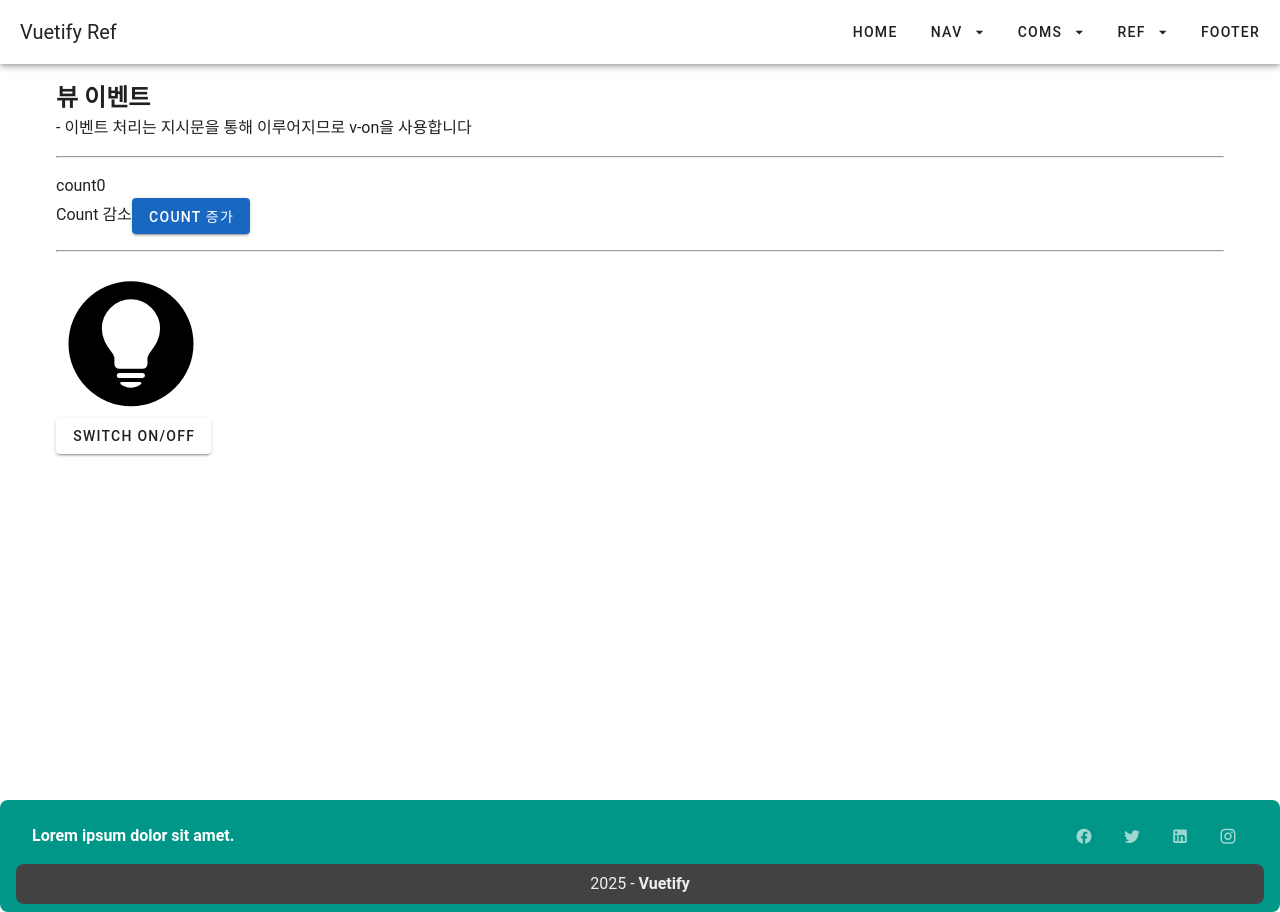
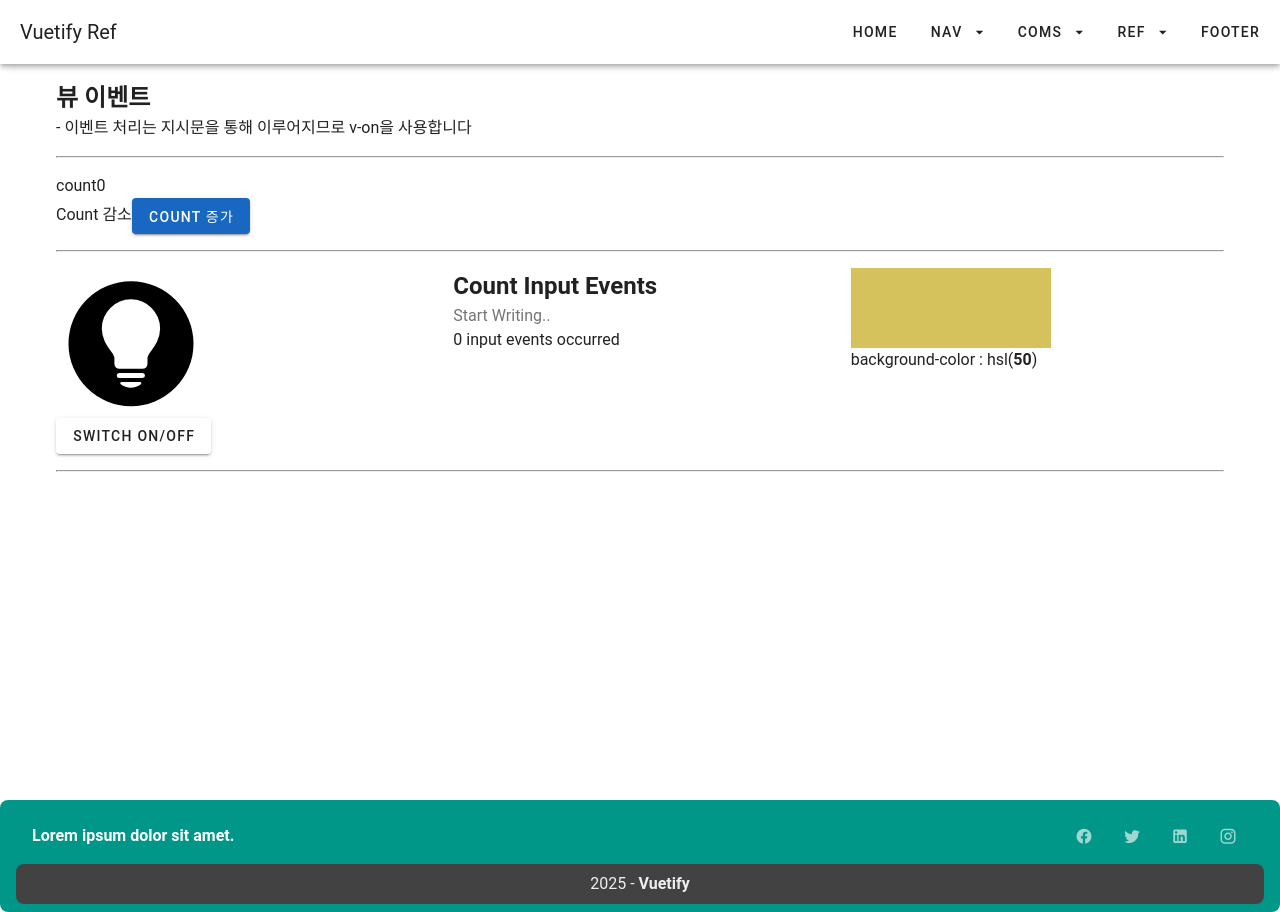
Before and after one commit to Leejinhee1106/vuetify, a Vue app in the folder layout/: page /events in a window 1280 px wide. Built offline with nearby package versions, Linux system fonts and the light colour scheme; a small style sheet from the web is missing.

Commit message:
finaaaaaaaaaaaaaal

```diff
--- a/layout/src/components/ref/Events.vue
+++ b/layout/src/components/ref/Events.vue
@@ -19,13 +19,20 @@
             </v-col>
 
             <v-col cols="12" md="4">
-
+            <h2>Count Input Events</h2>
+            <input type="text" v-on:input="inputCount++" placeholder="Start Writing..">
+            <p>{{ inputCount }} input events occurred</p>
             </v-col>
 
             <v-col cols="12" md="4">
-
+                <div class="color"
+                v-on:mousemove="colorVal = Math.floor(Math.random() * 360)"
+                v-bind:style="{ backgroundColor: 'hsl(' + colorVal + ', 60%, 60%)' }">
+                </div>
+                <p>background-color : hsl(<strong>{{ colorVal }}</strong>)</p>
             </v-col>
         </v-row>
+        <hr class="my-4"/>
     </v-container>
 </template>
 
@@ -35,7 +42,8 @@ export default {
         return{
             count:0,
             lightOn: false,
-
+            inputCount: 0,
+            colorVal:50,
         }
     }
 }
@@ -61,4 +69,8 @@ export default {
     border-radius: 50%;
     background: yellow;
 }
+.color{
+    width:200px;
+    height: 80px;
+}
 </style>
```
